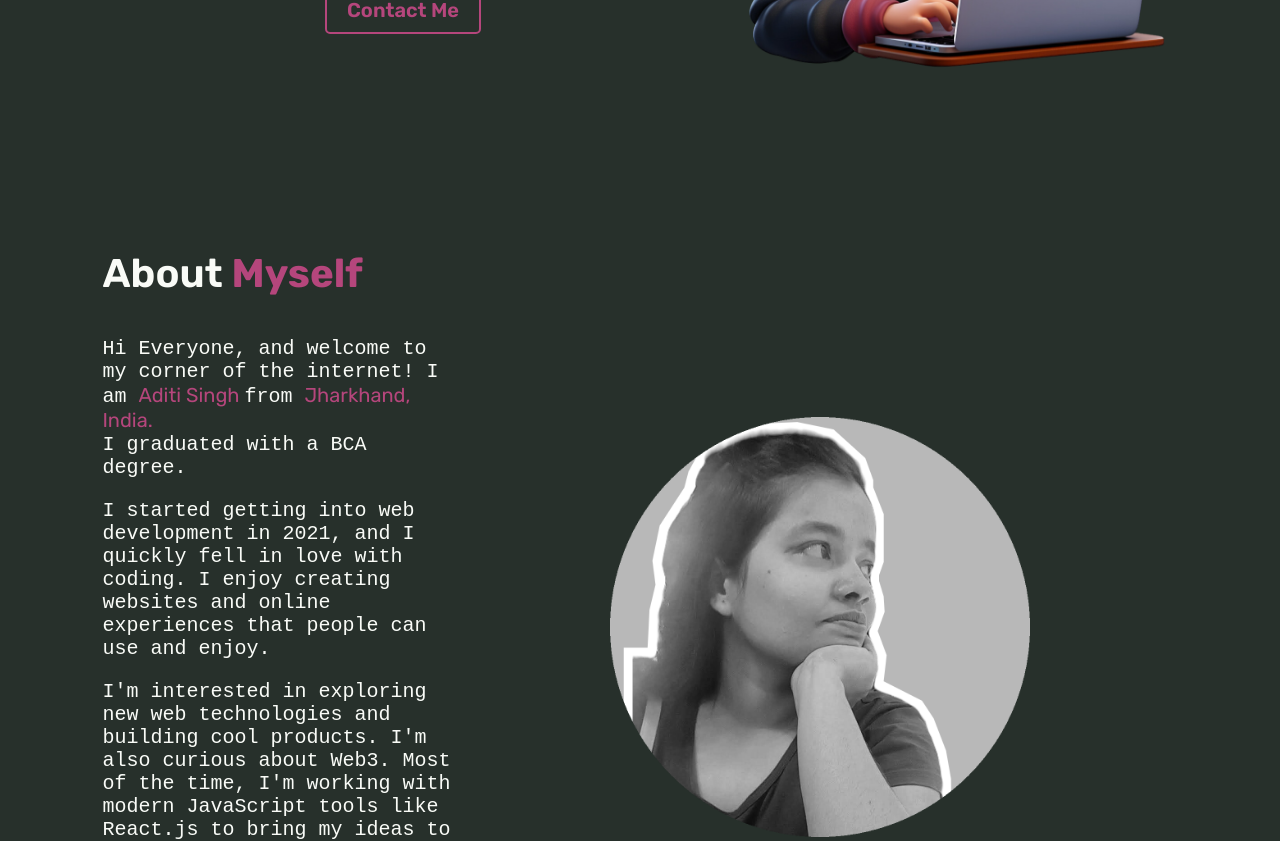
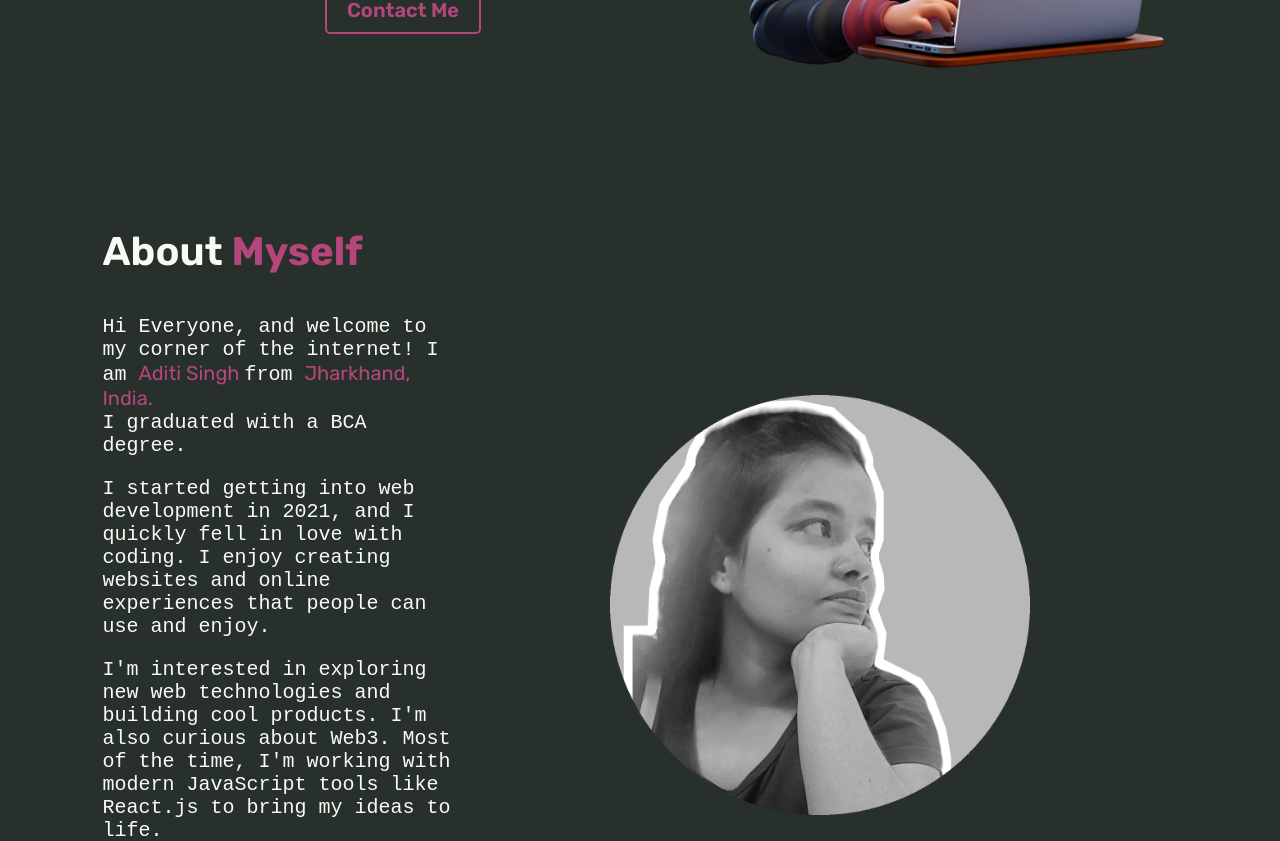
Before and after one commit to AditiSingh00/My-Portfolio, a React (Create React App) app: page / in a window 1280 px wide. Shown: the part 580-1421 px from the top of the page. Built offline with nearby package versions, Linux system fonts and the light colour scheme.

Commit message:
file updated

```diff
--- a/src/containers/about/styles.scss
+++ b/src/containers/about/styles.scss
@@ -1,12 +1,12 @@
 .about_sec {
-  margin-top: 40px;
+  margin-top: 32px;
   z-index: 1;
   margin-left: 8%;
   margin-right: 8%;
 
 
   .heading {
-    padding-top: 110px;
+    padding-top: 96px;
     font-size: 40px;
     font-weight: 600;
     margin-bottom: 40px;
```
